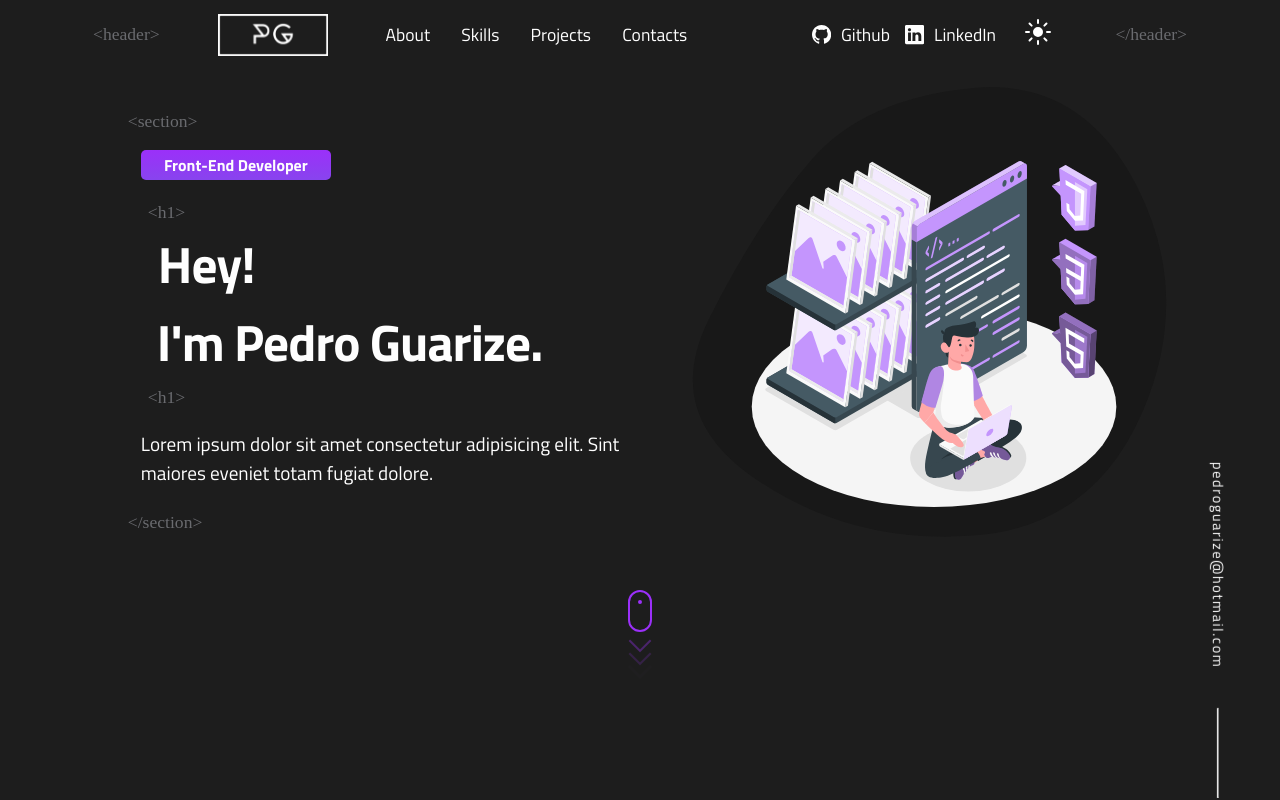
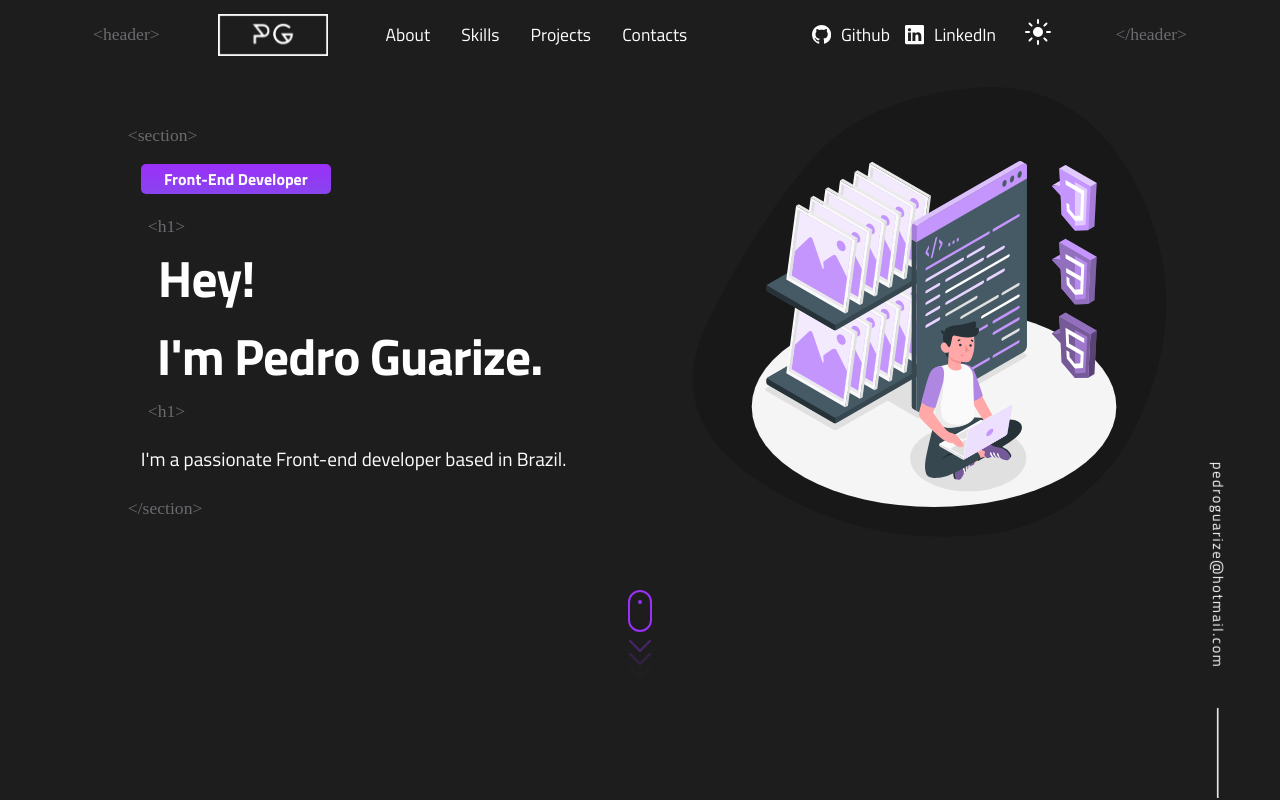
Before and after one commit to guarize/guarize-web-portfolio, a React (Create React App) app: page / in a window 1280 px wide. Shown: the top 800 px of the page. Built offline with nearby package versions, Linux system fonts and the light colour scheme; a web font is replaced by a local one.

Commit message:
[fix] - updated description

```diff
--- a/src/components/HomeSection.jsx
+++ b/src/components/HomeSection.jsx
@@ -41,8 +41,7 @@ export default function HomeSection() {
             <span className="html-tag">{'<h1>'}</span>
           </div>
           <p className="home-description">
-            Lorem ipsum dolor sit amet consectetur adipisicing elit. Sint
-            maiores eveniet totam fugiat dolore.
+            I&apos;m a passionate Front-end developer based in Brazil.
           </p>
           <span className="html-tag">{'</section>'}</span>
         </div>
```
